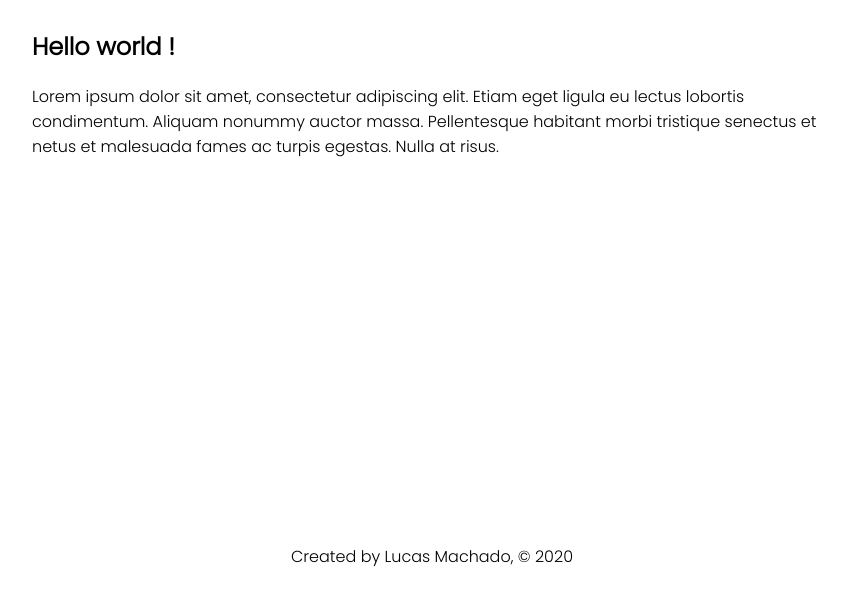
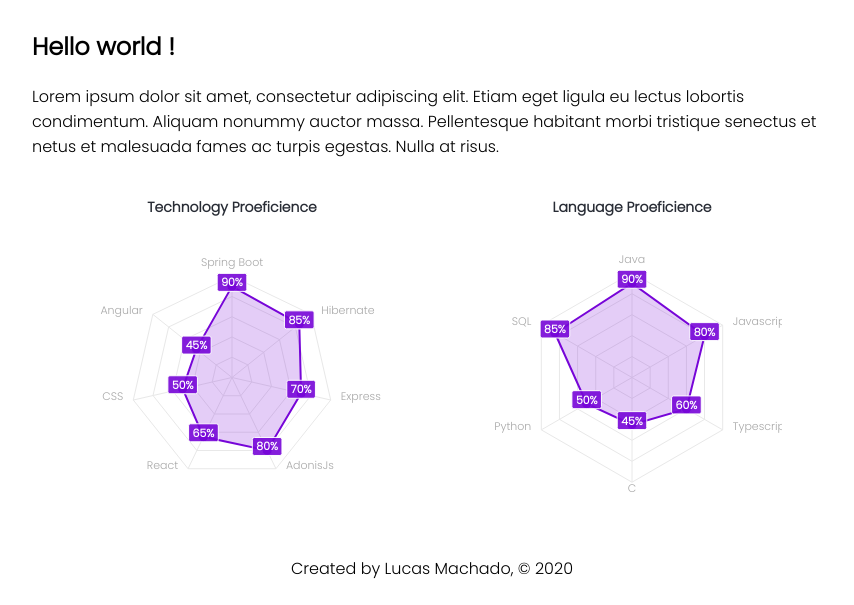
Before and after one commit to machadolucasvp/machadolucasvp.com, a Gatsby site: page / in a window 1280 px wide. Shown: the part 223-828 px from the top of the page, without its empty margins (208-1062 px from the left). Built offline with nearby package versions, Linux system fonts and the light colour scheme; Gatsby itself is replaced by a stand-in of ours.

Commit message:
feat: add skill radar chart component

```diff
--- a/gatsby-config.js
+++ b/gatsby-config.js
@@ -7,7 +7,11 @@
 module.exports = {
   /* Your site config here */
   siteMetadata: {
-    author: 'Lucas Machado'
+    author: 'Lucas Machado',
+    languageSkills: ['Java','Javascript','Typescript', 'C','Python', 'SQL'],
+    languageValues: ['90%','80%','60%','45%','50%','85%'],
+    technologySkills: ['Spring Boot', 'Hibernate', 'Express','AdonisJs','React','CSS','Angular'],
+    technologyValues: ['90%','85%','70%','80%','65%','50%','45%']
   },
   plugins: [
     'gatsby-plugin-sass',
--- a/package.json
+++ b/package.json
@@ -17,6 +17,7 @@
     "@fortawesome/fontawesome-svg-core": "^1.2.28",
     "@fortawesome/free-solid-svg-icons": "^5.13.0",
     "@fortawesome/react-fontawesome": "^0.1.9",
+    "apexcharts": "^3.18.1",
     "gatsby": "^2.20.12",
     "gatsby-plugin-sass": "^2.2.3",
     "gatsby-plugin-sharp": "^2.5.6",
@@ -28,6 +29,7 @@
     "node-sass": "^4.13.1",
     "prismjs": "^1.20.0",
     "react": "^16.12.0",
+    "react-apexcharts": "^1.3.7",
     "react-dom": "^16.12.0"
   },
   "husky": {
--- /dev/null
+++ b/src/components/Chart/skill.js
@@ -0,0 +1,67 @@
+import React, { useState } from 'react';
+import ReactApexChart from 'react-apexcharts'
+
+const SkillChart = (props) => {
+
+    const defaultOptions = {
+        series: [{
+            name: '2020',
+            data: props.value,
+        }],
+        options: {
+            chart: {
+                height: 50,
+                type: 'radar',
+                foreColor: '#282c35',
+                fontFamily: 'Poppins, sans-serif',
+                toolbar: {
+                    show: false
+                },
+                animations: {
+                    speed: 3500,
+                },
+            },
+
+            tooltip: {
+                enabled: true,
+                y: {
+                    formatter: function (val) {
+                        return val + "%"
+                    },
+                }
+            },
+            dataLabels: {
+                enabled: true,
+                tooltip: {
+                    enabled: true
+                },
+                formatter: function (val) {
+                    return val + "%"
+                },
+            },
+            title: {
+                text: props.title,
+                align: 'center',
+                offsetY: 20,
+            },
+            xaxis: {
+                categories: props.data
+            },
+            yaxis: {
+                show: false,
+            },
+            colors: ['#7706D8'],
+        },
+
+    }
+
+    const [state, setStateptions] = useState(defaultOptions)
+
+    return (
+        <div id="chart">
+            <ReactApexChart options={state.options} series={state.series} type="radar" height={350} />
+        </div>
+    );
+}
+
+export default SkillChart;
--- a/src/pages/index.js
+++ b/src/pages/index.js
@@ -1,8 +1,24 @@
 import React from "react"
 import Layout from '../components/Layout/layout'
+import SkillChart from '../components/Chart/skill'
 import '../styles/styles.scss'
+import { graphql, useStaticQuery } from 'gatsby'
+
+
 
 export default () => {
+    const res = useStaticQuery(graphql`
+    query {
+        site {
+            siteMetadata {
+                technologySkills
+                technologyValues
+                languageSkills
+                languageValues
+            }
+        }
+    }
+`)
     return (
         <Layout >
             <h2>Hello world !</h2>
@@ -10,6 +26,10 @@ export default () => {
             Etiam eget ligula eu lectus lobortis condimentum. Aliquam nonummy auctor massa.
             Pellentesque habitant morbi tristique senectus et netus et malesuada fames ac turpis egestas.
                Nulla at risus.</p>
+            <div class="charts">
+                <SkillChart title={'Technology Proeficience'} data={res.site.siteMetadata.technologySkills} value={res.site.siteMetadata.technologyValues}/>
+                <SkillChart title={'Language Proeficience'} data={res.site.siteMetadata.languageSkills} value={res.site.siteMetadata.languageValues}/>
+            </div>
         </Layout>
     )
 }
--- a/src/styles/styles.scss
+++ b/src/styles/styles.scss
@@ -8,3 +8,8 @@ a {
     color: #7706D8;
     text-decoration: none;
 }
+
+.charts {
+    display: flex;
+    justify-content: space-around;
+}
```
Also changed, not shown: 1 other file.
